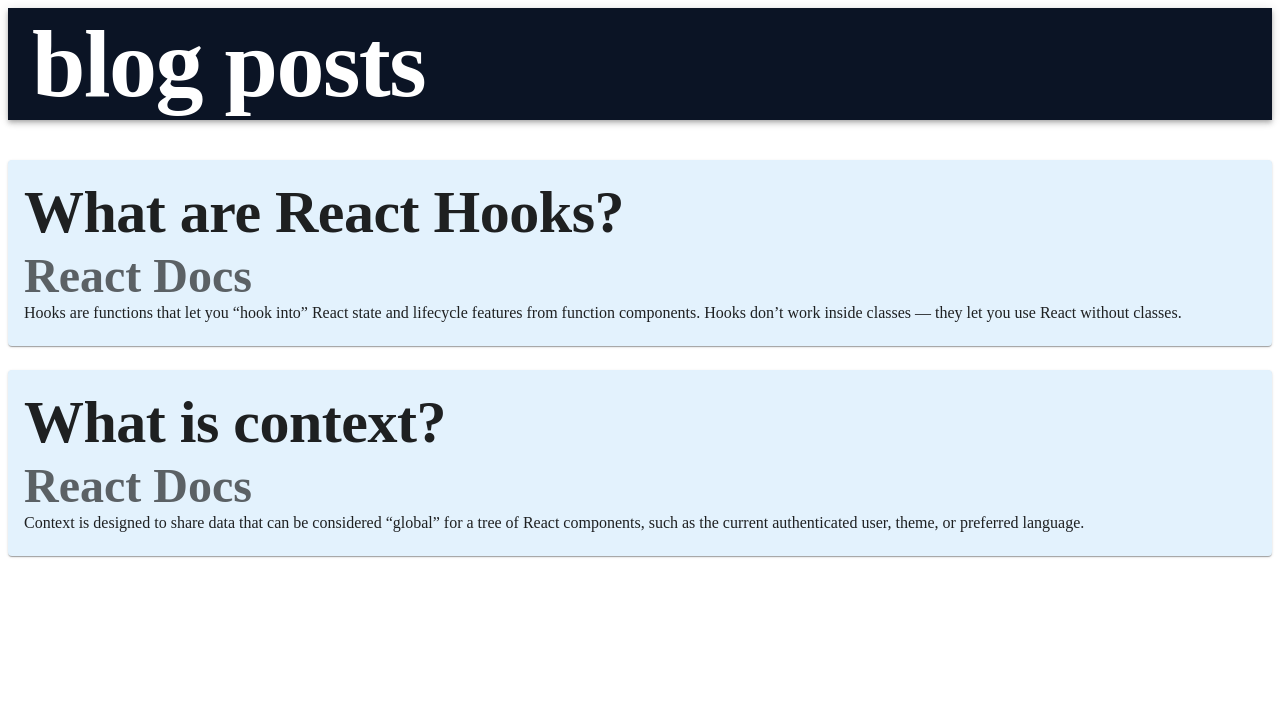
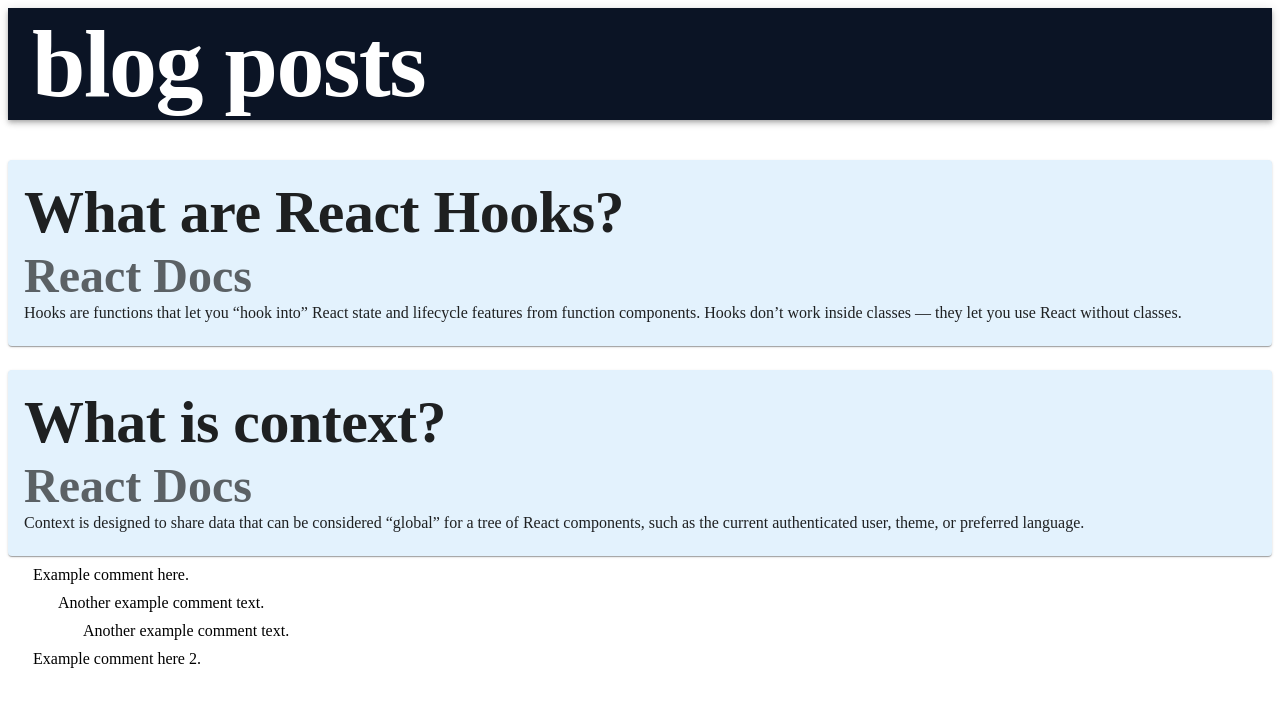
Before and after one commit to stephnitis/blog-site, a React (Create React App) app: page / in a window 1280 px wide. Shown: the top 706 px of the page. Built offline with nearby package versions, Linux system fonts and the light colour scheme.

Commit message:
nested comments sample

```diff
--- a/src/App.js
+++ b/src/App.js
@@ -43,6 +43,39 @@ export const theme = createTheme({
 
 })
 
+const commentData = {
+  title: "Fake article title.",
+  author: "grzm",
+  comments: [
+    {
+      id: 1,
+      text: "Example comment here.",
+      author: "user2",
+      children: [
+        {
+          id: 2,
+          text: "Another example comment text.",
+          author: "user3",
+          children: [
+            {
+              id: 3,
+              text: "Another example comment text.",
+              author: "user4",
+              children: []
+            }
+          ]
+        }
+      ]
+    },
+    {
+      id: 4,
+      text: "Example comment here 2.",
+      author: "user5",
+      children: []
+    }
+  ]
+}
+
 function App() {
 
   return (
@@ -54,7 +87,15 @@ function App() {
       </header>
       <main>
         <Posts />
-        <Comments />
+        <div>
+          {
+            commentData.comments.map((comment) => {
+              return (
+                <Comments key={comment.id} comment={comment} />
+              )
+            })
+          }
+        </div>
       </main>
             </ThemeProvider>
     </div>
--- a/src/components/Comments.jsx
+++ b/src/components/Comments.jsx
@@ -1,8 +1,18 @@
 
-const Comments = () => {
+
+
+const Comments = ({comment}) => {
+
+  const nestedComments = (comment.children || []).map(comment => {
+    return <Comments key={comment.id} comment={comment} type="child" />
+  })
 
   return (
     <>
+    <div style={{"marginLeft": "25px", "marginTop": "10px"}}>
+      <div>{comment.text}</div>
+      {nestedComments}
+    </div>
     </>
   )
 }
--- a/src/store/reducers/postsReducer.js
+++ b/src/store/reducers/postsReducer.js
@@ -5,11 +5,13 @@ let initialState = {
       title: 'What are React Hooks?',
       author: 'React Docs',
       content: 'Hooks are functions that let you “hook into” React state and lifecycle features from function components. Hooks don\’t work inside classes — they let you use React without classes.',
+      comments: [],
     },
     {
       title: 'What is context?',
       author: 'React Docs',
       content: 'Context is designed to share data that can be considered “global” for a tree of React components, such as the current authenticated user, theme, or preferred language.',
+      comments: [],
     },
   ]
 };
```
Also changed, not shown: 1 other file (tests, documents, lock files or other folders).
